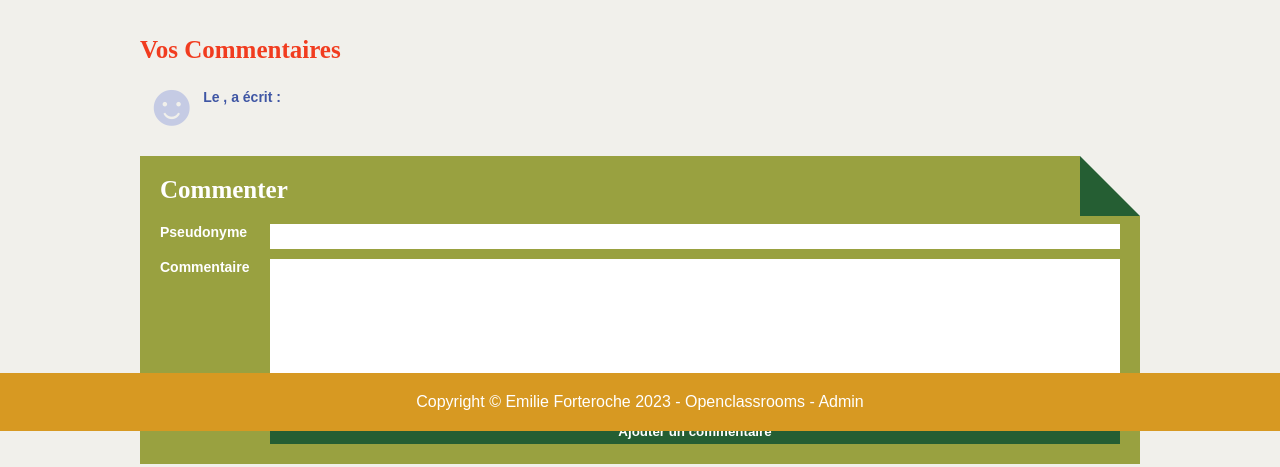
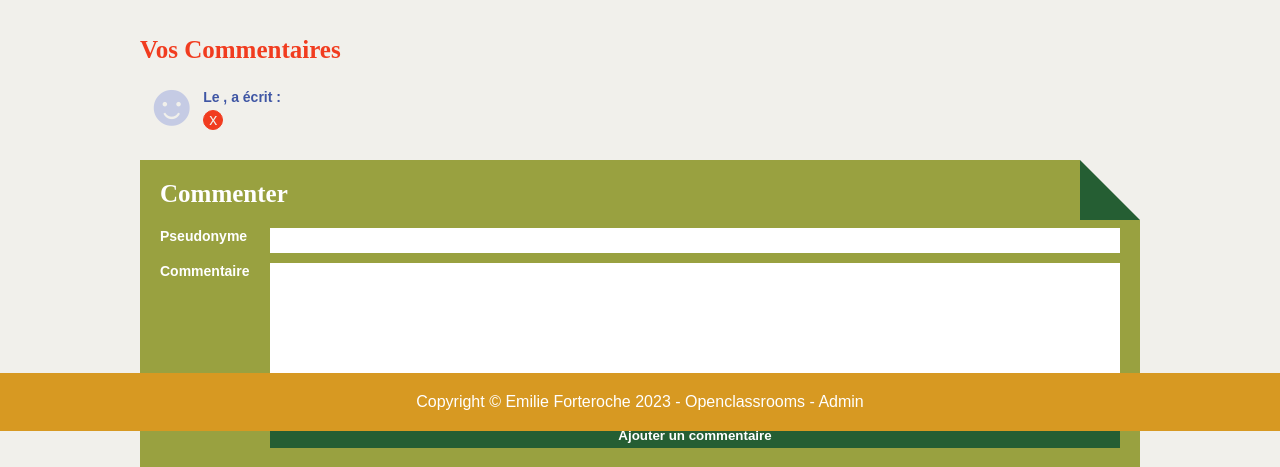
Before and after one commit to yo-nicolai/p5-blog-emilie_forteroche, a PHP site: template views/templates/detailArticle.php in a window 1280 px wide. Shown: the part 369-836 px from the top of the page. Run offline with PHP 8.4, Linux system fonts and the light colour scheme; the visitor is signed in with stand-in values (Sample User, id 1); the template is opened without the code that fills it: most values are stand-ins (such as "Sample title", 1, 10 or a date in 2020); data that the repository does not hold is empty; a stand-in replaces the project's code that opens the database connection; some web fonts are replaced.

Commit message:
Ajout de la fonctionnalité de suppression de commentaires et mise à jour du style du bouton de suppression

```diff
--- a/css/style.css
+++ b/css/style.css
@@ -400,3 +400,19 @@ footer {
 .monitoring .tableContentCenter {
     text-align: center;
 }
+
+/* Boutton supprimer un commentaire */
+
+.deleteCommentButton {
+    display: flex;
+    flex-direction: column;
+    align-items: center;
+    justify-content: center;
+    height: 20px;
+    width: 20px;
+    color: var(--backgroundColor);
+    border: 1px solid var(--titleColor);
+    background-color: var(--titleColor);
+    border-radius: 9999px;
+
+}
--- a/index.php
+++ b/index.php
@@ -79,6 +79,11 @@ try {
             $adminController->showMonitoring();
             break;
 
+        case 'deleteComment':
+            $adminController = new AdminController();
+            $adminController->deleteComment();
+            break;
+
         default:
             throw new Exception("La page demandée n'existe pas.");
     }
--- a/views/templates/detailArticle.php
+++ b/views/templates/detailArticle.php
@@ -31,6 +31,9 @@
             echo '  <div class="detailComment">';
             echo '      <h3 class="info">Le ' . Utils::convertDateToFrenchFormat($comment->getDateCreation()) . ", " . Utils::format($comment->getPseudo()) . ' a écrit :</h3>';
             echo '      <p class="content">' . Utils::format($comment->getContent()) . '</p>';
+            if (isset($_SESSION['user'])) {
+                echo '<a href="index.php?action=deleteComment&id=' . $comment->getId() . '" ' . Utils::askConfirmation("Êtes-vous sûr de vouloir supprimer ce commentaire ?") . ' title="Supprimez le commentaire" class="deleteCommentButton">x</a>';
+            }
             echo '  </div>';
             echo '</li>';
         }
```
Also changed, not shown: controllers/AdminController.php (+22 -0 lines). Lines whose indentation alone changed are shown as unchanged.
